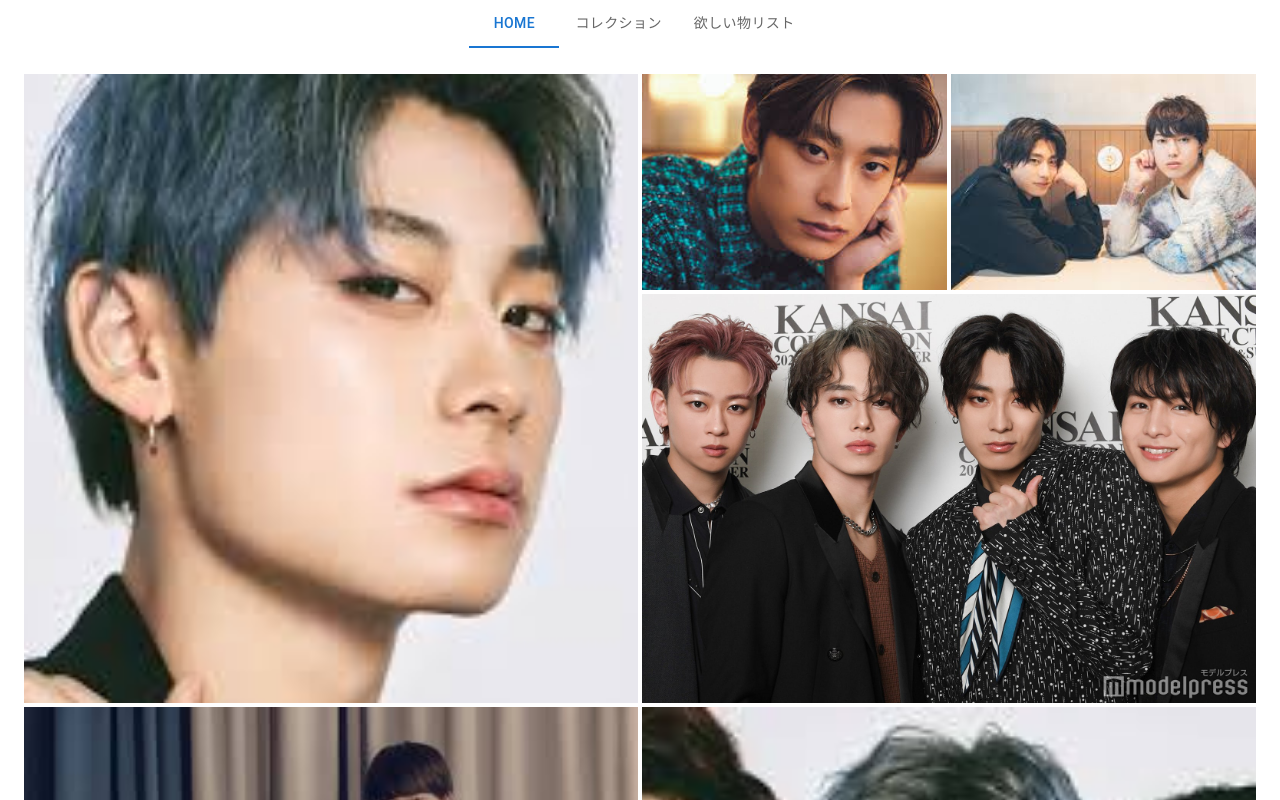
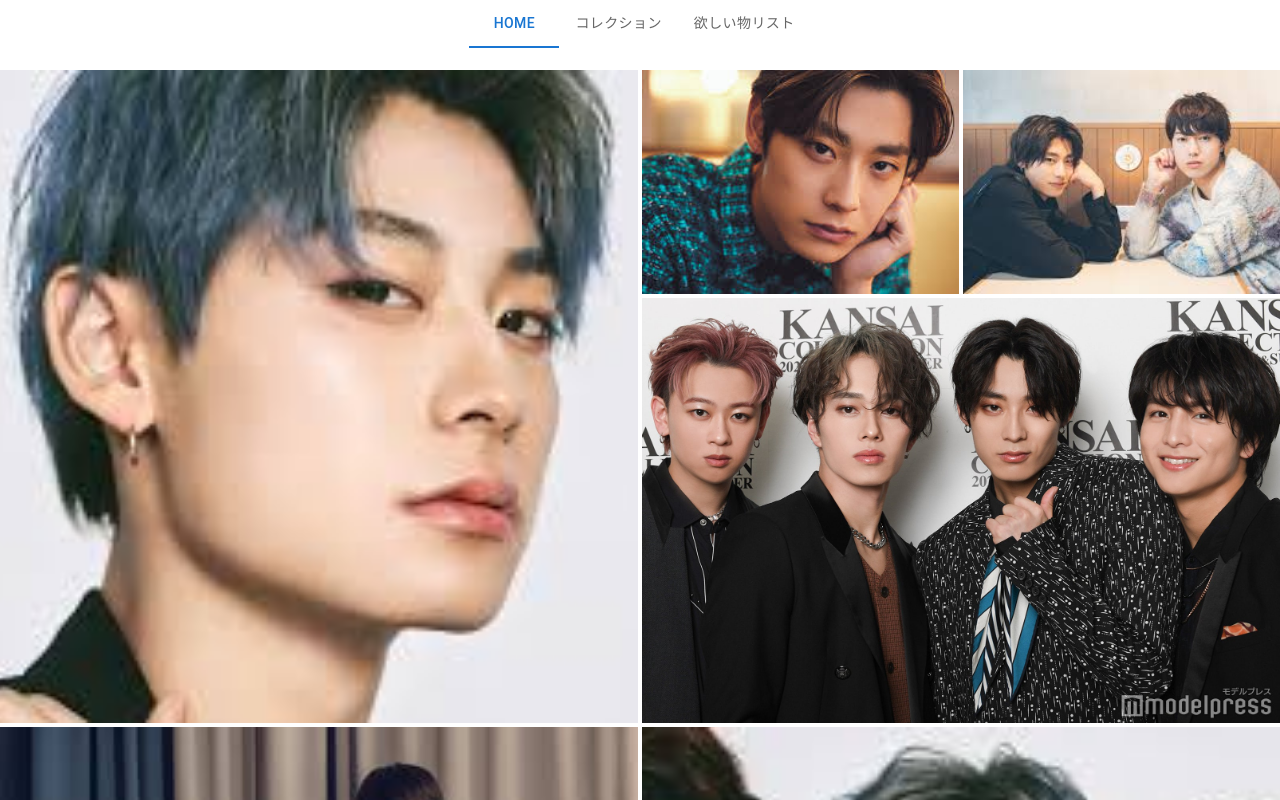
Before and after one commit to naka-kai/FaveCollection, a React (Vite) app: page / in a window 1280 px wide. Shown: the top 800 px of the page. Built offline with nearby package versions, Linux system fonts and the light colour scheme.

Commit message:
タブ切り替えでURLも変更

```diff
--- a/src/components/layout/Header.tsx
+++ b/src/components/layout/Header.tsx
@@ -1,32 +1,8 @@
-import * as React from "react";
+import React from "react";
 import Tabs from "@mui/material/Tabs";
 import Tab from "@mui/material/Tab";
 import Box from "@mui/material/Box";
-import Home from "../../pages/Home";
-import Collection from "../../pages/Collection";
-import WishList from "../../pages/WishList";
-
-interface TabPanelProps {
-  children?: React.ReactNode;
-  index: number;
-  value: number;
-}
-
-function CustomTabPanel(props: TabPanelProps) {
-  const { children, value, index, ...other } = props;
-
-  return (
-    <div
-      role="tabpanel"
-      hidden={value !== index}
-      id={`simple-tabpanel-${index}`}
-      aria-labelledby={`simple-tab-${index}`}
-      {...other}
-    >
-      {value === index && <Box sx={{ p: 3 }}>{children}</Box>}
-    </div>
-  );
-}
+import { useLocation, useNavigate } from "react-router-dom";
 
 function a11yProps(index: number) {
   return {
@@ -36,10 +12,33 @@ function a11yProps(index: number) {
 }
 
 export default function Header() {
-  const [value, setValue] = React.useState(0);
+  const location = useLocation();
+  const navigate = useNavigate();
 
-  const handleChange = (event: React.SyntheticEvent, newValue: number) => {
-    setValue(newValue);
+  const getValueFromPath = (path: string) => {
+    switch (path) {
+      case "/collection":
+        return 1;
+      case "/wishlist":
+        return 2;
+      default:
+        return 0;
+    }
+  };
+
+  const value = getValueFromPath(location.pathname);
+
+  const handleTabChange = (event: React.SyntheticEvent, newValue: number) => {
+    switch (newValue) {
+      case 1:
+        navigate("/collection");
+        break;
+      case 2:
+        navigate("/wishlist");
+        break;
+      default:
+        navigate("/");
+    }
   };
 
   return (
@@ -54,22 +53,13 @@ export default function Header() {
             backgroundColor: "white",
           }}
         >
-          <Tabs value={value} onChange={handleChange} centered>
+          <Tabs value={value} onChange={handleTabChange} centered>
             <Tab label="HOME" {...a11yProps(0)} />
             <Tab label="コレクション" {...a11yProps(1)} />
             <Tab label="欲しい物リスト" {...a11yProps(2)} />
           </Tabs>
         </div>
       </Box>
-      <CustomTabPanel value={value} index={0}>
-        <Home />
-      </CustomTabPanel>
-      <CustomTabPanel value={value} index={1}>
-        <Collection />
-      </CustomTabPanel>
-      <CustomTabPanel value={value} index={2}>
-        <WishList />
-      </CustomTabPanel>
     </Box>
   );
 }
--- a/src/components/layout/Layout.tsx
+++ b/src/components/layout/Layout.tsx
@@ -1,11 +1,17 @@
 import React from "react";
 import Header from "./Header";
+import { Outlet } from "react-router-dom";
 
 const Layout = () => {
   return (
-    <>
+    <div
+      style={{ display: "flex", flexDirection: "column", minHeight: "100vh" }}
+    >
       <Header />
-    </>
+      <div>
+        <Outlet />
+      </div>
+    </div>
   );
 };
 
--- a/src/pages/Home.tsx
+++ b/src/pages/Home.tsx
@@ -1,4 +1,4 @@
-import * as React from "react";
+import React from "react";
 import ImageList from "@mui/material/ImageList";
 import ImageListItem from "@mui/material/ImageListItem";
 import aloha1 from "/public/img/aloha1.jpeg";
@@ -25,7 +25,7 @@ function srcset(image: string, size: number, rows = 1, cols = 1) {
 
 export default function Home() {
   return (
-    <ImageList variant="quilted" cols={4} sx={{ marginTop: "50px" }}>
+    <ImageList variant="quilted" cols={4} sx={{ marginTop: "70px" }}>
       {itemData.map((item) => (
         <ImageListItem
           key={item.img}
```
